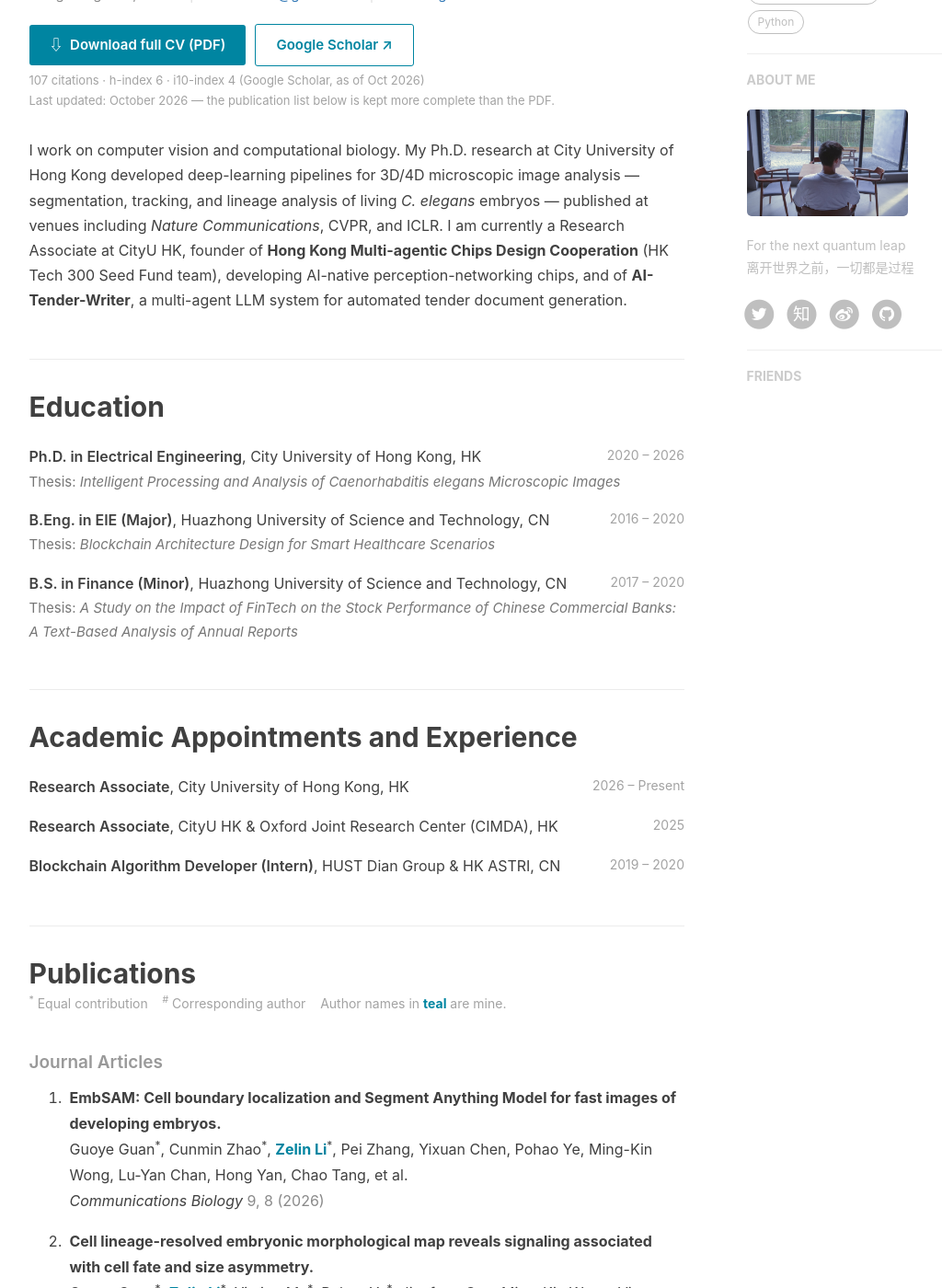
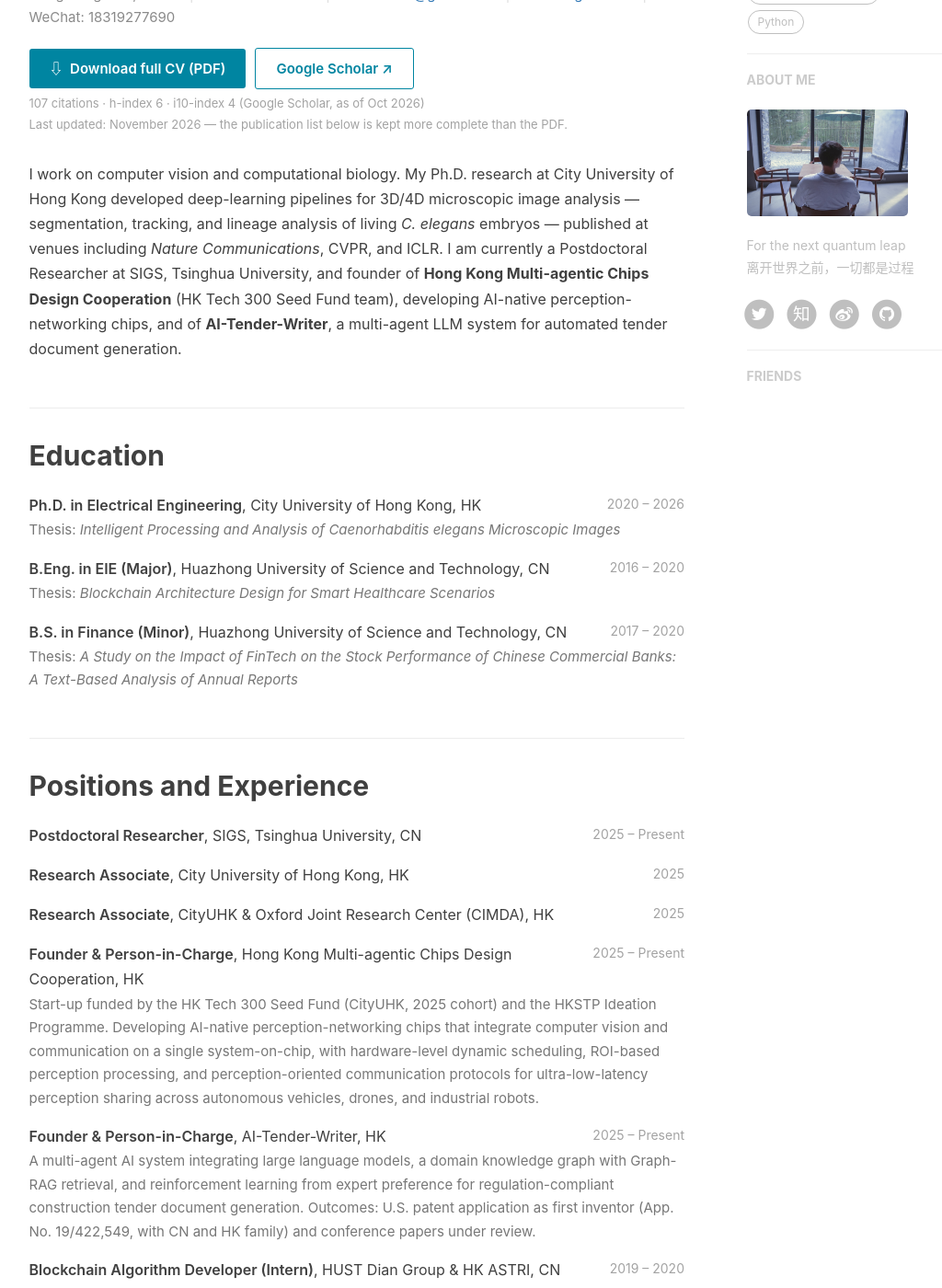
Before and after one commit to chiellini/chiellini.github.io, a Jekyll site: the page built from cv.html, in a window 1280 px wide and 1400 px high, scrolled down 572 px. Shown: the whole window at 92% size, without its empty margins (136-1160 px from the left). Built offline with Jekyll 4.4.1, drawn with Linux system fonts in a browser that asks for light colours; nearby versions of some CDN libraries; comment, search, counter and statistics services are not loaded; some of the changed text lies outside the part shown.

Commit message:
Sync CV page with LaTeX CV: current role is Postdoc @ Tsinghua SIGS; fold founder entries into Positions; add phone/WeChat; refresh CV PDF

```diff
--- a/cv.html
+++ b/cv.html
@@ -107,23 +107,28 @@
 
     <!-- ============ Name & Contact ============ -->
     <h1 class="cv-name">Zelin Li&nbsp;&nbsp;<span class="cn">李泽霖</span></h1>
-    <div class="cv-role">Research Associate, City University of Hong Kong <span class="dot">&middot;</span> Ph.D. in Electrical Engineering (CityU HK, 2026)</div>
+    <div class="cv-role">Postdoctoral Researcher, SIGS, Tsinghua University <span class="dot">&middot;</span> Ph.D. in Electrical Engineering (CityU HK, 2026)</div>
     <div class="cv-contact">
         Hong Kong SAR, China
+        <span class="sep">|</span>
+        +852-84948505
         <span class="sep">|</span>
         <a href="mailto:chiellini.lee@gmail.com">chiellini.lee@gmail.com</a>
         <span class="sep">|</span>
         <a href="https://chiellini.github.io">chiellini.github.io</a>
+        <span class="sep">|</span>
+        WeChat: 18319277690
     </div>
     <a class="cv-btn" href="{{ site.baseurl }}/PDF_FILE/ZelinLi_CV.pdf" target="_blank">&#8681;&nbsp; Download full CV (PDF)</a><a class="cv-btn cv-btn-outline" href="https://scholar.google.com/citations?user=atCgiosAAAAJ&amp;hl=en" target="_blank">Google Scholar&nbsp;&#8599;</a>
     <div class="cv-stats">107 citations &middot; h-index 6 &middot; i10-index 4 (Google Scholar, as of Oct 2026)</div>
-    <div class="cv-updated">Last updated: October 2026 &mdash; the publication list below is kept more complete than the PDF.</div>
+    <div class="cv-updated">Last updated: November 2026 &mdash; the publication list below is kept more complete than the PDF.</div>
 
     <p>
         I work on computer vision and computational biology. My Ph.D. research at City University of Hong Kong
         developed deep-learning pipelines for 3D/4D microscopic image analysis — segmentation, tracking, and
         lineage analysis of living <em>C.&nbsp;elegans</em> embryos — published at venues including
-        <em>Nature Communications</em>, CVPR, and ICLR. I am currently a Research Associate at CityU HK, founder of
+        <em>Nature Communications</em>, CVPR, and ICLR. I am currently a Postdoctoral Researcher at SIGS, Tsinghua
+        University, and founder of
         <strong>Hong Kong Multi-agentic Chips Design Cooperation</strong> (HK Tech&nbsp;300 Seed Fund team), developing
         AI-native perception-networking chips, and of <strong>AI-Tender-Writer</strong>, a multi-agent LLM system for
         automated tender document generation.
@@ -149,15 +154,40 @@
     </div>
 
     <!-- ============ Positions ============ -->
-    <h2>Academic Appointments and Experience</h2>
+    <h2>Positions and Experience</h2>
 
     <div class="cv-row clearfix">
-        <span class="cv-date">2026 – Present</span>
+        <span class="cv-date">2025 – Present</span>
+        <span class="cv-what">Postdoctoral Researcher</span>, SIGS, Tsinghua University, CN
+    </div>
+    <div class="cv-row clearfix">
+        <span class="cv-date">2025</span>
         <span class="cv-what">Research Associate</span>, City University of Hong Kong, HK
     </div>
     <div class="cv-row clearfix">
         <span class="cv-date">2025</span>
-        <span class="cv-what">Research Associate</span>, CityU HK &amp; Oxford Joint Research Center (CIMDA), HK
+        <span class="cv-what">Research Associate</span>, CityUHK &amp; Oxford Joint Research Center (CIMDA), HK
+    </div>
+    <div class="cv-row clearfix">
+        <span class="cv-date">2025 – Present</span>
+        <span class="cv-what">Founder &amp; Person-in-Charge</span>, Hong Kong Multi-agentic Chips Design Cooperation, HK
+        <span class="cv-note">
+            Start-up funded by the HK Tech 300 Seed Fund (CityUHK, 2025 cohort) and the HKSTP Ideation Programme.
+            Developing AI-native perception-networking chips that integrate computer vision and communication on a single
+            system-on-chip, with hardware-level dynamic scheduling, ROI-based perception processing, and
+            perception-oriented communication protocols for ultra-low-latency perception sharing across autonomous
+            vehicles, drones, and industrial robots.
+        </span>
+    </div>
+    <div class="cv-row clearfix">
+        <span class="cv-date">2025 – Present</span>
+        <span class="cv-what">Founder &amp; Person-in-Charge</span>, AI-Tender-Writer, HK
+        <span class="cv-note">
+            A multi-agent AI system integrating large language models, a domain knowledge graph with Graph-RAG retrieval,
+            and reinforcement learning from expert preference for regulation-compliant construction tender document
+            generation. Outcomes: U.S. patent application as first inventor (App. No. 19/422,549, with CN and HK family)
+            and conference papers under review.
+        </span>
     </div>
     <div class="cv-row clearfix">
         <span class="cv-date">2019 – 2020</span>
@@ -302,31 +332,6 @@
         </span>
     </div>
 
-    <!-- ============ Projects ============ -->
-    <h2>Research and Industry Projects</h2>
-
-    <div class="cv-row clearfix">
-        <span class="cv-date">2025 – Present</span>
-        <span class="cv-what">Hong Kong Multi-agentic Chips Design Cooperation</span> — Founder &amp; Person-in-Charge<br>
-        <span class="cv-note">
-            A start-up funded by the HK Tech 300 Seed Fund (City University of Hong Kong, 2025 cohort) and the
-            HKSTP Ideation Programme. Developing AI-native perception-networking chips that integrate computer vision
-            and communication on a single system-on-chip, embedding hardware-level dynamic scheduling, ROI-based
-            perception processing, and perception-oriented communication protocols for ultra-low-latency perception
-            sharing across autonomous vehicles, drones, and industrial robots.
-        </span>
-    </div>
-
-    <div class="cv-row clearfix">
-        <span class="cv-date">2025 – Present</span>
-        <span class="cv-what">AI-Tender-Writer</span> — Founder &amp; Person-in-Charge<br>
-        <span class="cv-note">
-            A multi-agent AI system integrating large language models, a domain knowledge graph with Graph-RAG retrieval,
-            and reinforcement learning from expert preference to automatically generate regulation-compliant construction
-            tender documents. Outcomes include a U.S. patent application (first inventor) and conference papers under review.
-        </span>
-    </div>
-
     <!-- ============ Honors ============ -->
     <h2>Honors and Academic Services</h2>
 
```
Also changed, not shown: 1 other file.
